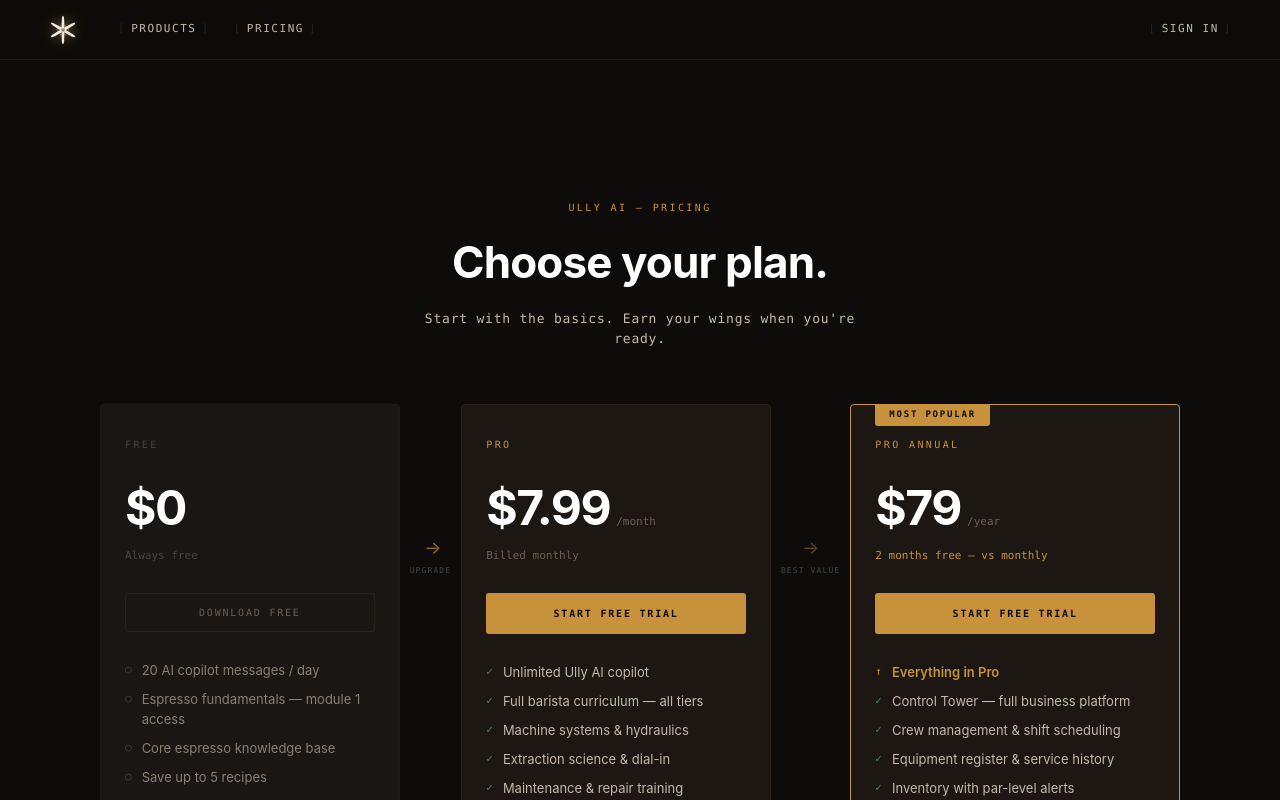
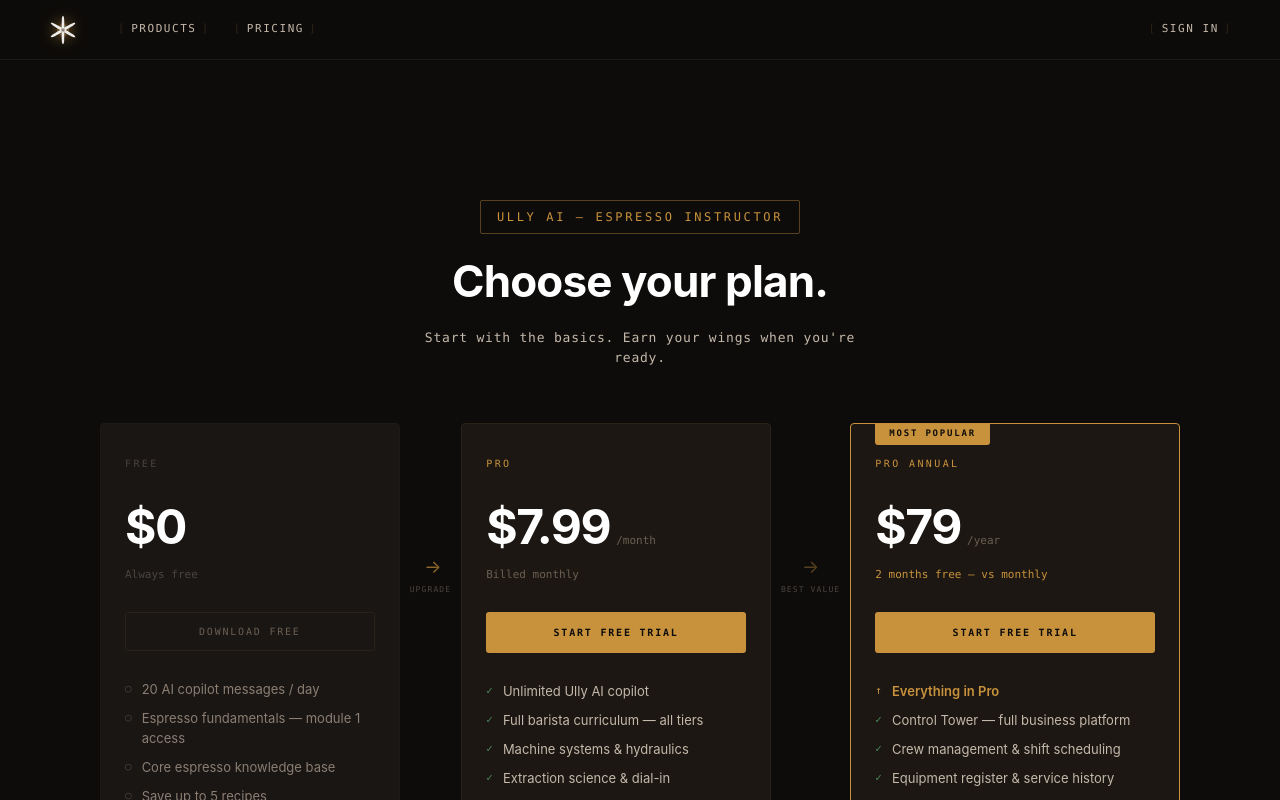
Before and after one commit to chrisdarvelo/ully.web, a Next.js app: page /pricing in a window 1280 px wide. Shown: the top 800 px of the page. Built offline with nearby package versions, Linux system fonts and the light colour scheme.

Commit message:
style: pricing badge matches landing hero badge — bordered box, same font/color

```diff
--- a/src/app/(marketing)/pricing/page.tsx
+++ b/src/app/(marketing)/pricing/page.tsx
@@ -80,8 +80,14 @@
         {/* Header */}
         <div style={{ maxWidth: 1200, margin: '0 auto' }}>
           <div style={{ marginBottom: 56, textAlign: 'center' }}>
-            <div style={{ fontFamily: 'var(--font-mono)', fontSize: 10, letterSpacing: '0.24em', textTransform: 'uppercase', color: '#C8923C', marginBottom: 14 }}>
-              Ully AI — Pricing
+            <div style={{ marginBottom: 14, display: 'flex', justifyContent: 'center' }}>
+              <span style={{
+                fontFamily: 'var(--font-mono)', fontSize: 12, letterSpacing: '0.22em', textTransform: 'uppercase',
+                color: '#C8923C', border: '1px solid rgba(200, 146, 60, 0.4)',
+                padding: '7px 16px', borderRadius: 2,
+              }}>
+                Ully AI — Espresso Instructor
+              </span>
             </div>
             <h1 style={{ fontSize: 'clamp(28px, 4vw, 44px)', fontWeight: 700, letterSpacing: '-0.02em', color: 'white', marginBottom: 14 }}>
               Choose your plan.
```
